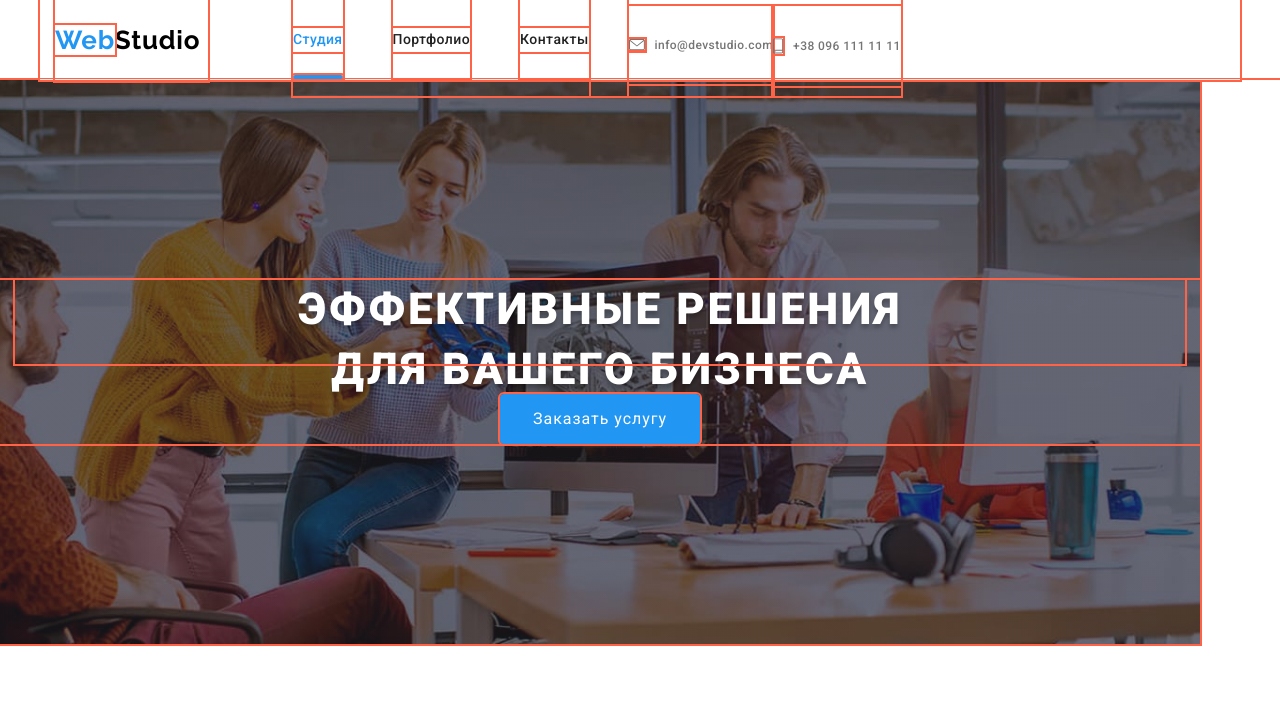
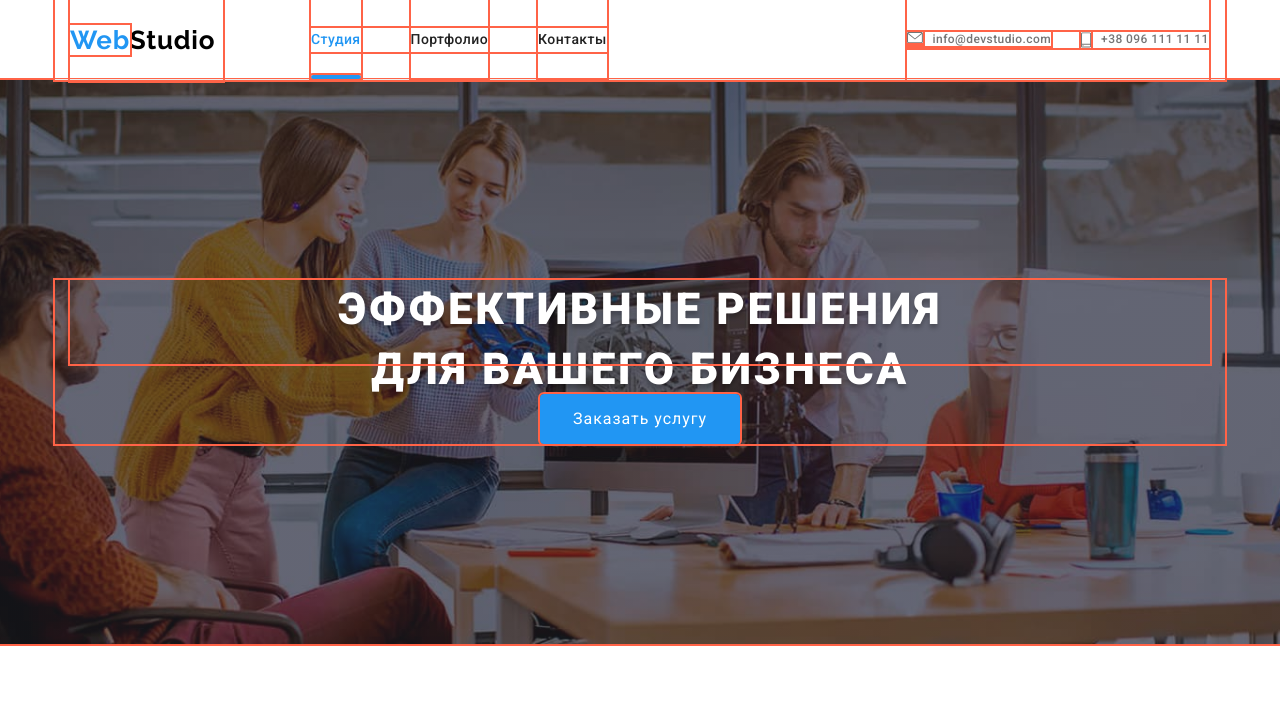
Before and after one commit to alinaYamkova/goit-markup-hw-08, a plain HTML site: page index.html in a window 1280 px wide. Shown: the top 720 px of the page. Drawn offline with Linux system fonts and the light colour scheme.

Commit message:
фиксит ошибки

```diff
--- a/index.html
+++ b/index.html
@@ -22,6 +22,7 @@
                 </svg>
             </button>
             <div class="menu-window" id="navigations" data-menu>
+                <div class="site-nav-box">
                     <ul class="site-nav list">
                         <li class="link-item">
                             <a href="./index.html" class="curent link" style="color: #2196f3">Студия</a>
@@ -33,6 +34,8 @@
                             <a href="" class="link">Контакты</a>
                         </li>
                     </ul>
+                </div>
+                <div class="site-auth-box">
                     <ul class="site-auth list">
                         <li class="link-item">
                             <!-- <div class="hover-link"> -->
@@ -55,6 +58,7 @@
                             <!-- </div> -->
                         </li>
                     </ul>
+                </div>
             </div>
         </nav>
     </header>
--- a/sass/components/_conteiner.scss
+++ b/sass/components/_conteiner.scss
@@ -12,7 +12,7 @@
     width: 768px;
   }
   @include for-size(desktop) {
-    width: 1200px;
+    width: 1170px;
   }
 }
 
--- a/sass/components/_logo.scss
+++ b/sass/components/_logo.scss
@@ -24,7 +24,7 @@
     width: 153px;
     padding-top: 25px;
     padding-bottom: 25px;
-    margin-right: 85px;
+    margin-right: 88px;
     line-height: 1.192;
   }
 }
--- a/sass/components/_menu.scss
+++ b/sass/components/_menu.scss
@@ -25,7 +25,8 @@
 @media (min-width: $tablet) {
   .menu-window {
     display: flex;
-
+    justify-content: space-between;
+    height: 80px;
   }
 }
 
--- a/sass/components/_site-nav+site-auth.scss
+++ b/sass/components/_site-nav+site-auth.scss
@@ -1,7 +1,13 @@
+@media screen and (min-width: 768px) {
+  .site-nav-box {
+    display: flex;
+    align-items: center;
+  }
+}
+
 .site-nav {
   padding-bottom: 60px;
   text-align: center;
-  // margin-right: auto;
 
   & .link {
     color: $primary-text-color;
@@ -16,9 +22,7 @@
 
   @include for-size(tablet-landscape) {
     display: flex;
-    align-items: center;
-    padding-top: 32px;
-    padding-bottom: 32px;
+    padding-bottom: 0;
   }
 }
 
@@ -54,56 +58,48 @@
 
 
 /*---------------------SITE AUTH-----------------------*/
+.site-auth-box {
+  align-items: center;
+
+  @media screen and (min-width: 768px) {
+    display: flex;
+    margin-left: 60px;
+  }
+  @media screen and (min-width: 1170px) {
+    margin-left: 300px;
+  }
+}
 
 .site-auth {
-  text-align: center;
-
   @include for-size(tablet-landscape) {
     font-size: 12px;
-    margin-right: 0;
     text-align: left;
-    margin-left: 40px;
-    padding-top: 21px;
   }
 
   @include for-size(desktop) {
     display: flex;
+
+    .link-item:not(:first-child) {
+     margin-left: 30px;
+    }
   }
-  // .link-item:not(:first-child) {
-  //   margin-left: 30px;
-  // }
 }
 
 .site-auth .contact-link {
   display: block;
-  align-items: center;
-  max-height: 80px;
-
   font-weight: 500;
   font-size: 14px;
   line-height: 1.14;
   text-decoration: none;
   color: $text-color;
 
-  &:nth-child(odd) {
-    margin-bottom: 16px;
-  }
-
   @include for-size(tablet-landscape) {
     font-size: 12px;
     line-height: 1.167;
-    &:nth-child(odd) {
-      margin-bottom: 10px;
-    }
   }
 
   @include for-size(desktop) {
     display: flex;
-    align-items: center;
-    max-height: 80px;
-    padding-top: 32px;
-    padding-bottom: 32px;
-    margin-bottom: 0;
   }
 
   &:hover,
@@ -113,3 +109,12 @@
     transition-timing-function: cubic-bezier(0.4, 0, 0.2, 1);
   }
 }
+
+.site-auth li~li {
+  @media screen and(max-width: 767px) {
+    margin-top: 16px;
+  }
+  @media screen and(max-width: 1169px) {
+    margin-top: 10px;
+  }
+}
--- a/sass/layout/_features.scss
+++ b/sass/layout/_features.scss
@@ -29,21 +29,16 @@
 
 .features-box {
   display: block;
-
-  // &:nth-child(4n) {
-  //   margin-right: 0;
-  // }
-
   & > p {
     margin: 0;
   }
 
   @include for-size(tablet-landscape) {
-    width: calc((100% - 4 * 15px) / 2);
+    width: calc((100% - 15px * 4) / 2);
     margin: 15px;
   }
   @include for-size(desktop) {
-    width: calc((100% - 15px * 4) / 4);
+    width: calc((100% - 15px * 8) / 4);
   }
 }
 
--- a/sass/layout/_hero.scss
+++ b/sass/layout/_hero.scss
@@ -1,11 +1,10 @@
 .hero {
   display: block;
-
   max-height: 400px;
   padding-top: 118px;
   padding-bottom: 118px;
+  text-align: center;
 
-  text-align: center;
   background-image: linear-gradient(rgba(47, 48, 58, 0.4), rgba(47, 48, 58, 0.4)), url(../images/Header-mobil-480-@1x.jpg);
   background-color: #C4C4C4;
   background-repeat: no-repeat;
@@ -25,7 +24,6 @@
 
   @include for-size(desktop) {
     display: flex;
-    max-width: 1200px;
     max-height: 600px;
     margin-left: 0;
     margin-right: 0;
--- a/sass/layout/_our-team.scss
+++ b/sass/layout/_our-team.scss
@@ -50,5 +50,3 @@
     margin-bottom: 0;
   }
 }
-// .team-member .team-img {
-//   margin: 0;
--- a/sass/layout/_work.scss
+++ b/sass/layout/_work.scss
@@ -37,10 +37,6 @@
   & > img {
     display: block;
   }
-
-  // &:nth-child(3n) {
-  //   margin-right: 0;
-  // }
 }
 
 .list.work {
--- a/sass/utils/_variables.scss
+++ b/sass/utils/_variables.scss
@@ -6,4 +6,4 @@ $grey-color:  #afb1b8;
 
 $phone: 480px;
 $tablet: 768px;
-$desktop: 1200px;
+$desktop: 1170px;
```
Also changed, not shown: css/main.css, css/main.min.css, css/portfolio.css, css/portfolio.min.css, 4 other files. Lines whose indentation alone changed are shown as unchanged.
